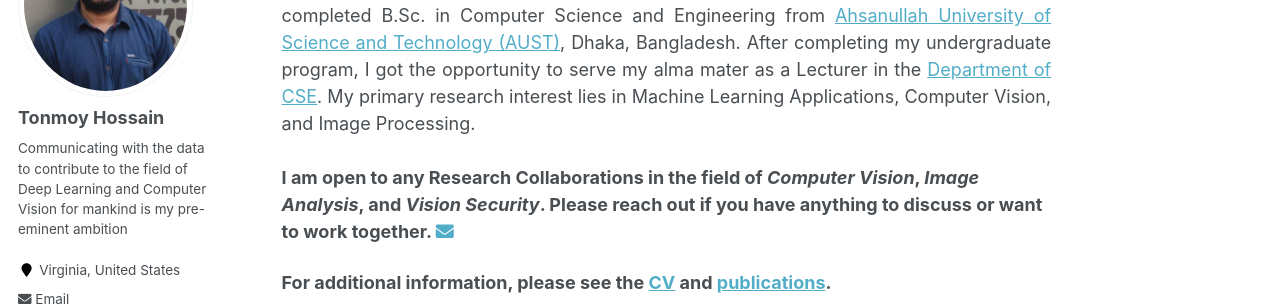
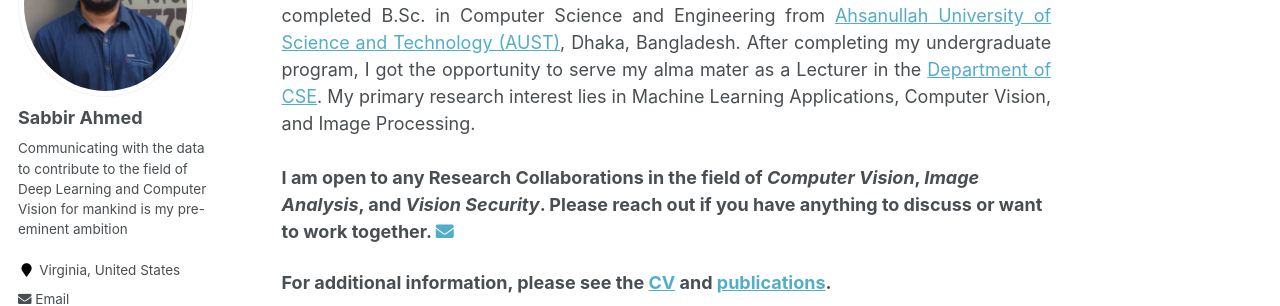
Before and after one commit to sabbirTest/sabbirTest.github.io, a Jekyll site: the page built from _pages/about.md, in a window 1280 px wide. Shown: the part 207-513 px from the top of the page. Built offline with Jekyll 4.4.1, drawn with Linux system fonts in a browser that asks for light colours; some web fonts are replaced; a script that is not in the unit is left out.

Commit message:
Update _config.yml

```diff
--- a/_config.yml
+++ b/_config.yml
@@ -11,7 +11,7 @@ title                    : "Sabbir Ahmed"
 title_separator          : "-"
 name                     : &name "Sabbir Ahmed"
 description              : &description "personal description"
-url                      : https://tonmoy-hossain.github.io # the base hostname & protocol for your site e.g. "https://mmistakes.github.io"
+url                      : https://sabbirTest.github.io # the base hostname & protocol for your site e.g. "https://mmistakes.github.io"
 baseurl                  : "" # the subpath of your site, e.g. "/blog"
 repository               : "sabbirTest/sabbirTest.github.io"
 teaser                   :  # filename of teaser fallback teaser image placed in /images/, .e.g. "500x300.png"
@@ -80,7 +80,7 @@ analytics:
 
 # Site Author
 author:
-  name             : "Tonmoy Hossain"
+  name             : "Sabbir Ahmed"
   avatar           : "final_picture.jpg"
   bio              : "Communicating with the data to contribute to the field of Deep Learning and Computer Vision for mankind is my pre-eminent ambition"
   location         : "Virginia, United States"
```
